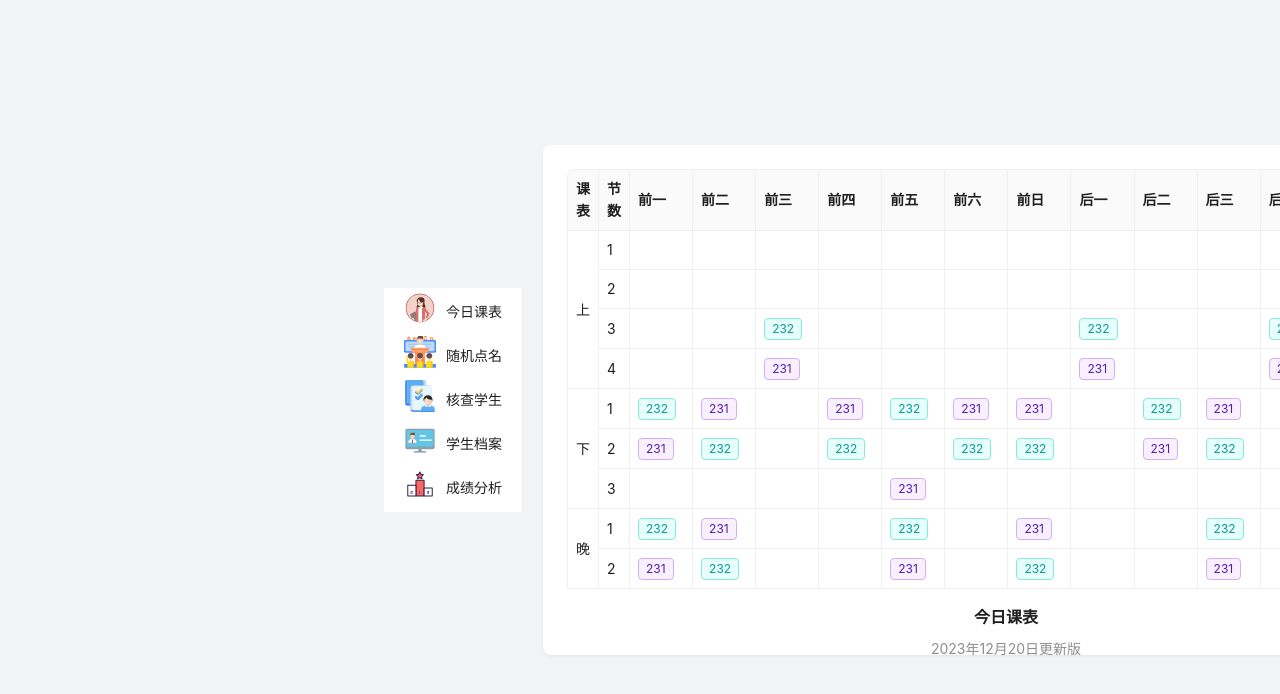
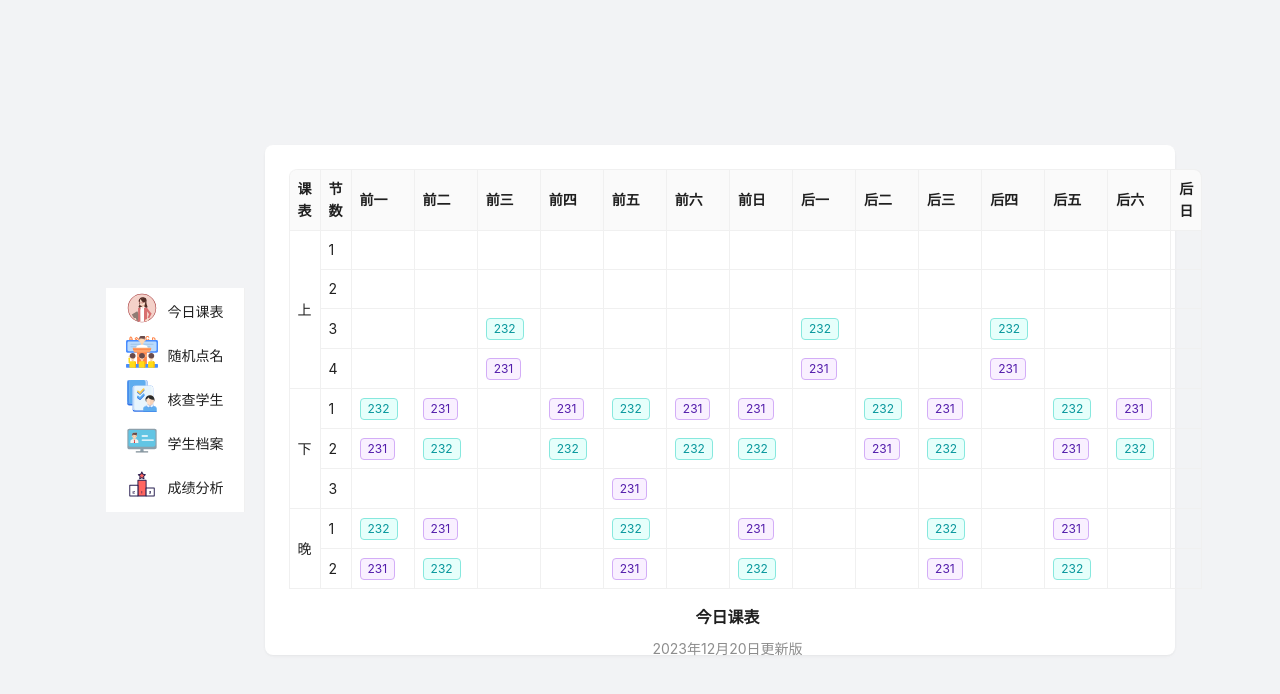
Before and after one commit to Love-Talk-Show/auto-teacher, a Vue app: page / in a window 1280 px wide. Shown: the top 694 px of the page. Built offline with nearby package versions, Linux system fonts and the light colour scheme.

Commit message:
首页-自适应屏幕居中

```diff
--- a/src/style.css
+++ b/src/style.css
@@ -16,13 +16,13 @@ h1 {
 
 #app {
   margin: 0 auto;
-  padding-left: 30%;
   text-align: center;
   width: 100%;
   height: 100%;
   display: flex;
   flex-direction: row;
   align-items: center;
+  justify-content: center;
   background-color: #f2f3f5;
   overflow: hidden;
 }
```
